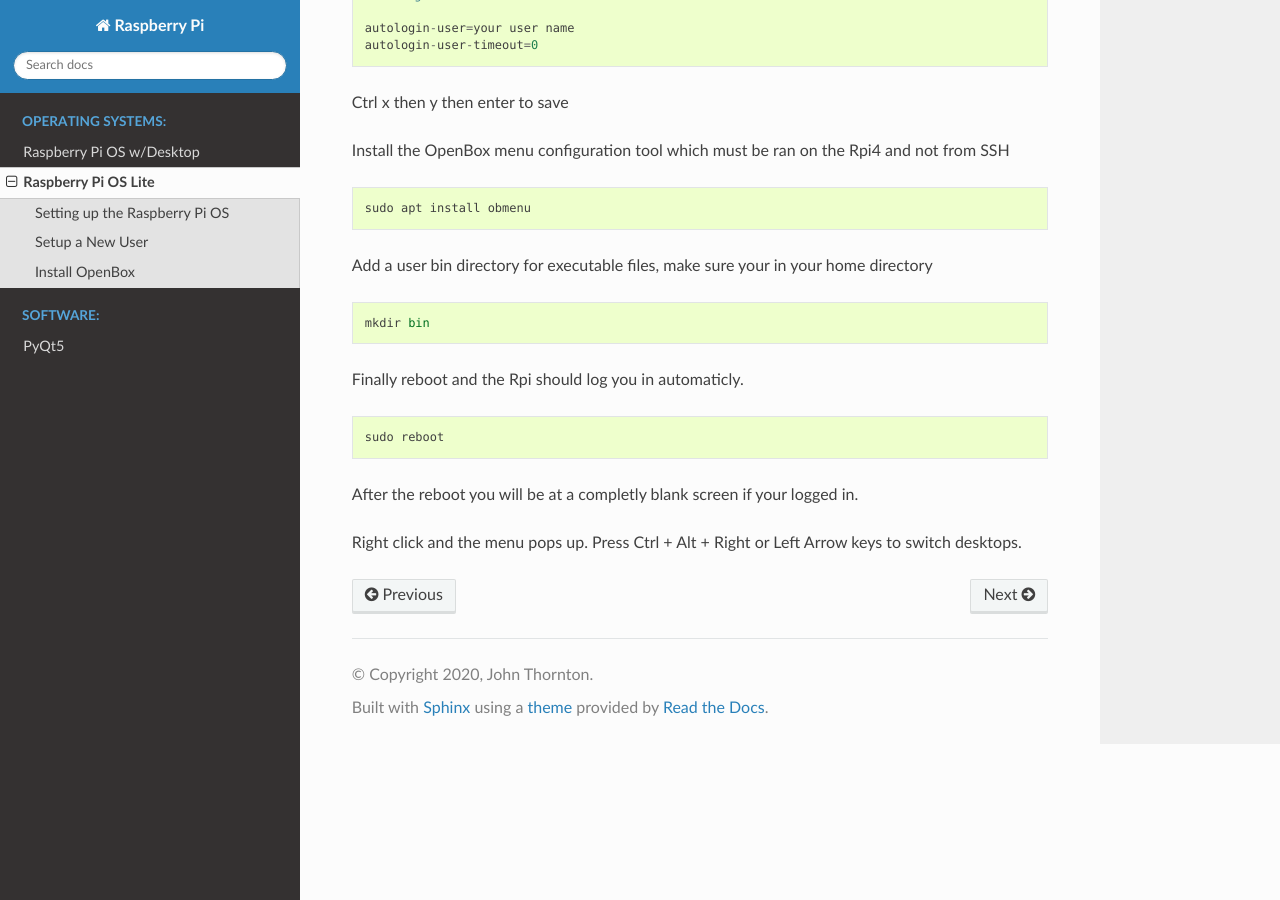
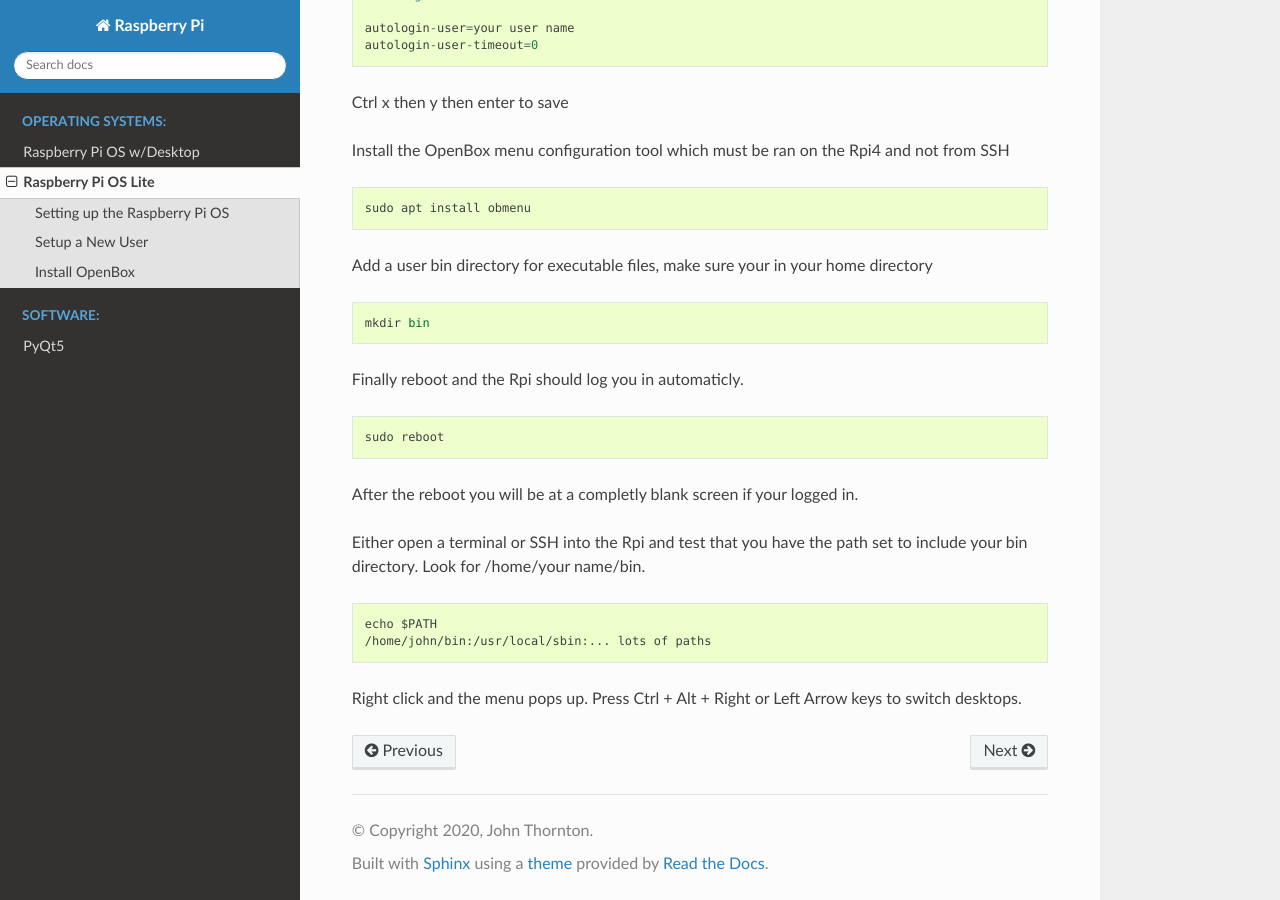
Before and after one commit to jethornton/rpi, a Sphinx documentation site: the page built from docs/source/lite-install.rst, in a window 1280 px wide and 900 px high, scrolled down 3316 px. Built offline with Sphinx 7.4.7 and the Read the Docs theme 2.0.0, drawn with Linux system fonts in a browser that asks for light colours.

Commit message:
add content

```diff
--- a/docs/source/lite-install.rst
+++ b/docs/source/lite-install.rst
@@ -168,5 +168,12 @@
 
 After the reboot you will be at a completly blank screen if your logged in.
 
+Either open a terminal or SSH into the Rpi and test that you have the path set
+to include your bin directory. Look for /home/your name/bin.
+::
+
+  echo $PATH
+  /home/john/bin:/usr/local/sbin:... lots of paths
+
 Right click and the menu pops up. Press Ctrl + Alt + Right or Left Arrow keys
 to switch desktops.
```
